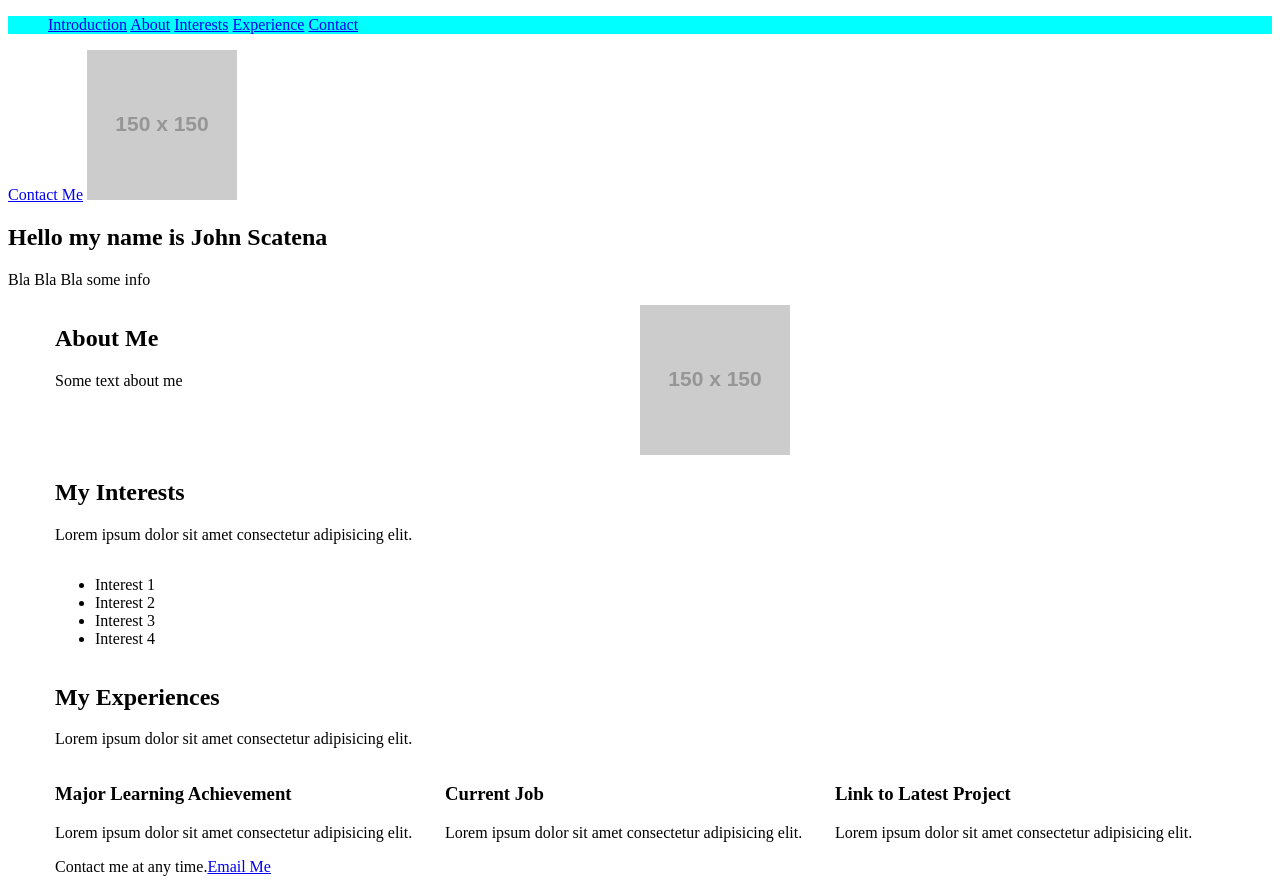
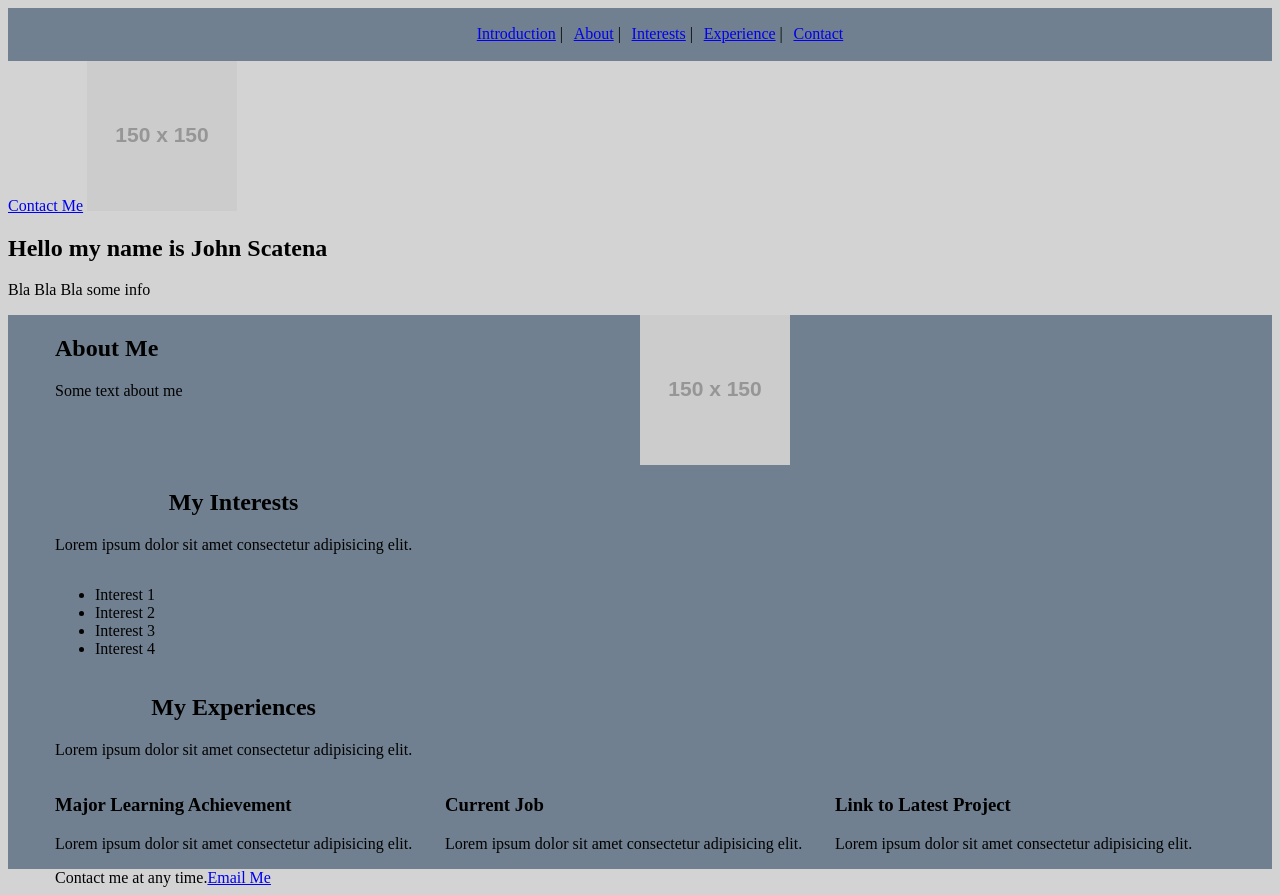
Before and after one commit to johne5s/HTML, a plain HTML site: page index.html in a window 1280 px wide. Drawn offline with Linux system fonts and the light colour scheme; placeholder pictures from the web are drawn by us.

Commit message:
Done at work

```diff
--- a/index.html
+++ b/index.html
@@ -7,13 +7,13 @@
     <title>John Scatena Resume</title>
 </head>
 <body>
-    <nav aria-label="Main">
+    <nav aria-label="Main" class="text-centered">
         <ul>
-            <a href="#intro">Introduction</a>
-            <a href="#about-me">About</a>
-            <a href="#my-interests">Interests</a>
-            <a href="#my-experiences">Experience</a>
-            <a href="#contact-me">Contact</a>
+            <a href="#intro">Introduction</a> |
+            <a class="addspace" href="#about-me">About</a> |
+            <a class="addspace" href="#my-interests">Interests</a> |
+            <a class="addspace" href="#my-experiences">Experience</a> |
+            <a class="addspace" href="#contact-me">Contact</a>
         </ul>
     </nav>
 
--- a/style.css
+++ b/style.css
@@ -1,10 +1,21 @@
-.inner-container {
-    max-width: 1170px;
-    margin: 0 auto;
+body{
+    background-color: lightgray;
+}
+
+nav {
+    background-color: slategray;
+    padding-top: 1pt;
+    padding-bottom: 1pt;
 }
 
 img {
     max-width: 100%;
+}
+
+/*CLASSs*/
+.inner-container {
+    max-width: 1170px;
+    margin: 0 auto;
 }
 
 .row {
@@ -24,6 +35,15 @@ img {
     width: 66.6666%;
 }
 
-nav {
-    background-color: aqua;
+.text-centered{
+    text-align: center;
 }
+
+.addspace{
+    padding-left: 5pt;
+}
+
+/*IDs*/
+#main-content{
+    background-color: slategray;
+}
```
